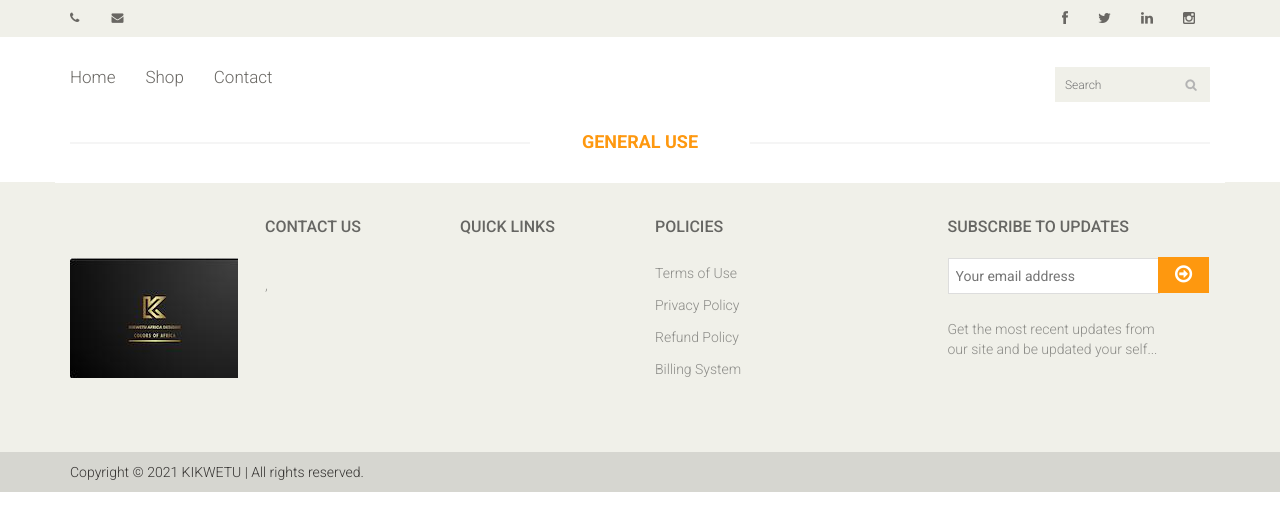
After one commit to odenypeter/riadi-collection, a Django app: page /1 in a window 1280 px wide. The commit adds this page. Shown: the top 531 px of the page. Run offline with Django 3.2, Linux system fonts and the light colour scheme; data comes from the database, SQL or seed files in the repository; both versions use the stored data as it was after the commit; some libraries are stand-ins or nearby versions.

Commit message:
implement policy page

```diff
--- a/publicsite/admin.py
+++ b/publicsite/admin.py
@@ -11,7 +11,7 @@ class MainSliderDataAdmin(admin.ModelAdmin):
 
 @admin.register(PolicyTerm)
 class PolicyTermAdmin(SummernoteModelAdmin):
-    summernote_fields = ('terms_of_use', 'privacy_policy', 'refund_policy')
+    summernote_fields = ('terms_of_use', 'privacy_policy', 'refund_policy', 'billing_system')
     list_display = ('create_date', 'edited_date', 'id')
 
 
--- a/publicsite/models.py
+++ b/publicsite/models.py
@@ -24,11 +24,12 @@ class PolicyTerm(models.Model):
     terms_of_use = models.TextField(null=True, blank=True)
     privacy_policy = models.TextField(null=True, blank=True)
     refund_policy = models.TextField(null=True, blank=True)
+    billing_system = models.TextField(null=True, blank=True)
     create_date = models.DateTimeField(auto_now_add=True)
     edited_date = models.DateTimeField(auto_now=True)
 
     def __str__(self):
-        return self.create_date
+        return f'{self.create_date}'
 
 
 class PublicMessage(models.Model):
--- a/publicsite/urls.py
+++ b/publicsite/urls.py
@@ -1,7 +1,8 @@
 from django.urls import path
-from .views import (index, contact)
+from .views import (index, contact, terms_and_conditions)
 
 urlpatterns = [
     path('', index, name='index'),
     path('contact', contact, name='contact'),
+    path('<slug:policy>', terms_and_conditions, name='policy')
 ]
--- a/publicsite/views.py
+++ b/publicsite/views.py
@@ -1,6 +1,6 @@
 from django.shortcuts import render
 
-from .models import MainSliderData, GeneralInfo
+from .models import MainSliderData, GeneralInfo, PolicyTerm
 from products.models import ProductItem, ProductCategory
 
 
@@ -37,3 +37,27 @@ def index(request):
         'categories': categories,
         'footer_categories': categories[:4]
     })
+
+
+def terms_and_conditions(request, policy=None):
+    term = PolicyTerm.objects.first()
+
+    if policy.lower() == 'terms_use':
+        term_type = 'Terms of use'
+    elif policy.lower() == 'privacy':
+        term_type = 'Privacy policy'
+
+    elif policy.lower() == 'refund':
+        term_type = 'Refund policy'
+
+    elif policy.lower() == 'billing':
+        term_type = 'Billing system'
+
+    else:
+        term_type = 'General use'
+
+    return render(request, 'terms.html', {
+        'policy': policy,
+        'term': term,
+        'term_type': term_type
+    })
--- a/templates/base.html
+++ b/templates/base.html
@@ -120,10 +120,10 @@
           <div class="single-widget">
             <h2>Policies</h2>
             <ul class="nav nav-pills nav-stacked">
-              <li><a href="#">Terms of Use</a></li>
-              <li><a href="#">Privecy Policy</a></li>
-              <li><a href="#">Refund Policy</a></li>
-              <li><a href="#">Billing System</a></li>
+              <li><a href="{% url 'policy' 'terms_use' %}">Terms of Use</a></li>
+              <li><a href="{% url 'policy' 'privacy' %}">Privacy Policy</a></li>
+              <li><a href="{% url 'policy' 'refund' %}">Refund Policy</a></li>
+              <li><a href="{% url 'policy' 'billing' %}">Billing System</a></li>
             </ul>
           </div>
         </div>
--- /dev/null
+++ b/templates/terms.html
@@ -0,0 +1,33 @@
+{% extends "base.html" %}
+{% load static %}
+{% block content %}
+
+  <div id="contact-page" class="container">
+    <div class="bg">
+      <div class="row">
+        <div class="col-sm-12">
+          <h2 class="title text-center">{{ term_type }} <strong></strong></h2>
+          {% if policy == 'terms_use' %}
+            <div>{{ term.terms_of_use|safe }}</div>
+
+          {% elif policy == 'privacy' %}
+            <div>{{ term.privacy_policy|safe }}</div>
+
+          {% elif policy == 'refund' %}
+            <div>{{ term.refund_policy|safe }}</div>
+
+          {% elif policy == 'billing' %}
+            <div>{{ term.billing_system|safe }}</div>
+
+          {% endif %}
+        </div>
+      </div>
+    </div>
+  </div>
+  </div><!--/#contact-page-->
+
+  <div>
+
+  </div>
+
+{% endblock %}
```
Also changed, not shown: templates/contact-us.html (+0 -30 lines), db.sqlite3, products/migrations/0005_auto_20210308_1736.py (added), publicsite/migrations/0004_policyterm_billing_system.py (added).
